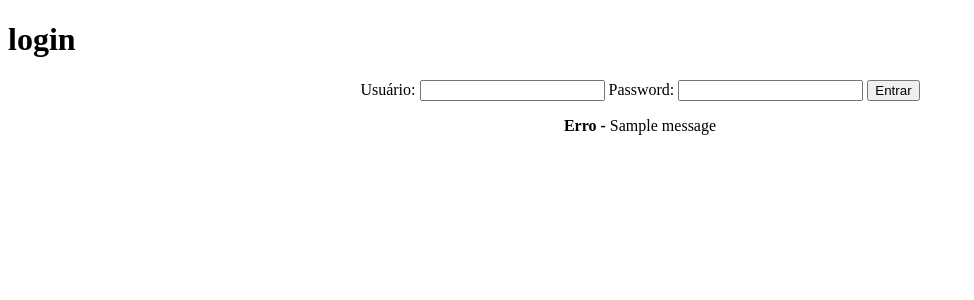
After one commit to RickHeinrichs/Agenda_Djando, a Django app: page /login/ in a window 1280 px wide. The commit adds this page. Shown: the top 300 px of the page, without its empty margins (0-974 px from the left). Run offline with Django 4.2, Linux system fonts and the light colour scheme; one stand-in notice (Sample message) is shown.

Commit message:
Incluido funções e tela de autenticação

```diff
--- a/agenda/urls.py
+++ b/agenda/urls.py
@@ -23,6 +23,10 @@ from django.views.generic import RedirectView
 urlpatterns = [
     path('admin/', admin.site.urls),
     path('agenda/', views.lista_eventos),
-    path('', RedirectView.as_view(url='/agenda/')) #Redireciona para a pagina solicitada
+    path('', RedirectView.as_view(url='/agenda/')), #Redireciona para a pagina solicitada
     #path('', views.index) #Informa que se digitar sem o caminho traz a pagina index(funcao index)
+    path('login/', views.login_user),
+    path('login/submit', views.submit_login),
+    path('logout/', views.logout_user)
+
 ]
--- a/core/views.py
+++ b/core/views.py
@@ -1,14 +1,37 @@
 from django.shortcuts import render, redirect
 from core.models import Evento
+from django.contrib.auth.decorators import login_required #Importa a função para autenticação de usuário
+from django.contrib.auth import authenticate, login, logout
+from django.contrib import messages
 
 # Create your views here.
 
 #def index(request):
 #   return redirect('/agenda/') #Funcao index para retornar a pagina agenda sempre que chamar a pagina
 
+def login_user(request):
+    return render(request, 'login.html')
+
+def logout_user(request):
+    logout(request)
+    return redirect('/')
+def submit_login(request):
+    if request.POST:
+        username = request.POST.get('username')
+        password = request.POST.get('password')
+        usuario = authenticate(username=username, password=password)
+        if usuario is not None:
+            login(request, usuario)
+            return redirect('/')
+        else:
+            messages.error(request,"Usuário ou senha inválido!")
+            return redirect('/')
+
+@login_required(login_url='/login/') #Força a ter alguém logado para abrir a pagina
 def lista_eventos(request):
+    usuario = request.user
     #usuario = request.user #Pega o usuário que está enviando a requisição
     #evento = Evento.objects.filter(usuario=usuario) #Retorna os eventos do usuario logado
-    evento = Evento.objects.all()   #Todos os ID      #get(id=1) Traz apenas um ID escolhido
+    evento = Evento.objects.filter(usuario=usuario)   #Todos os ID      #get(id=1) Traz apenas um ID escolhido
     dados = {'eventos':evento} #Cria o dicionario dos eventos
     return render(request, 'agenda.html', dados) #Renderiza para a pagina html
--- /dev/null
+++ b/templates/login.html
@@ -0,0 +1,30 @@
+<!DOCTYPE html>
+<html lang="en">
+<head>
+    <meta charset="UTF-8">
+    <title>Agenda</title>
+</head>
+<body>
+    <h1>login</h1>
+
+<!-- Para todos os forms que não forem tipo .get é preciso o token csrf ---- Action é o que será concatenado na URL -->
+
+    <form action="submit" method="POST"> {% csrf_token %}
+        <div align="center">
+            <label>Usuário:</label>
+            <input type="text" name="username">
+            <label>Password:</label>
+            <input type="password" name="password">
+            <button type="submit">Entrar</button>
+        </div>
+    </form>
+
+    {% for message in messages %}
+    <p>
+        <div align="center">
+            <strong>Erro  -  </strong>{{ message }}
+        </div>
+    </p>
+    {% endfor %}
+</body>
+</html>
--- a/templates/model-header.html
+++ b/templates/model-header.html
@@ -1,4 +1,7 @@
 
     <meta charset="UTF-8">
     <title>Agenda</title>
+    <div align="right">
+        <a href="/logout">Logout</a>
+    </div>
     <H1>Agenda</H1>
```
Also changed, not shown: db.sqlite3.
